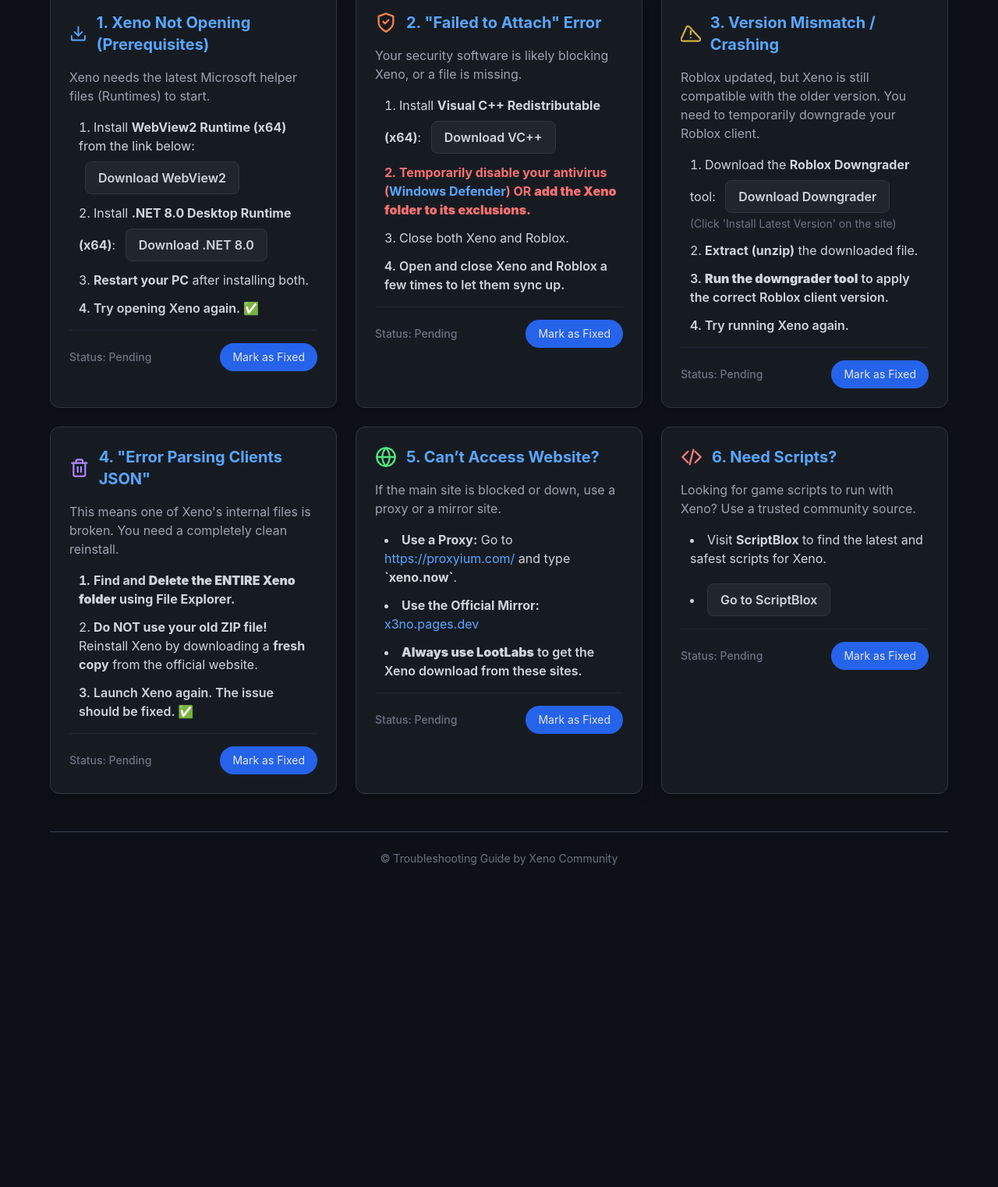
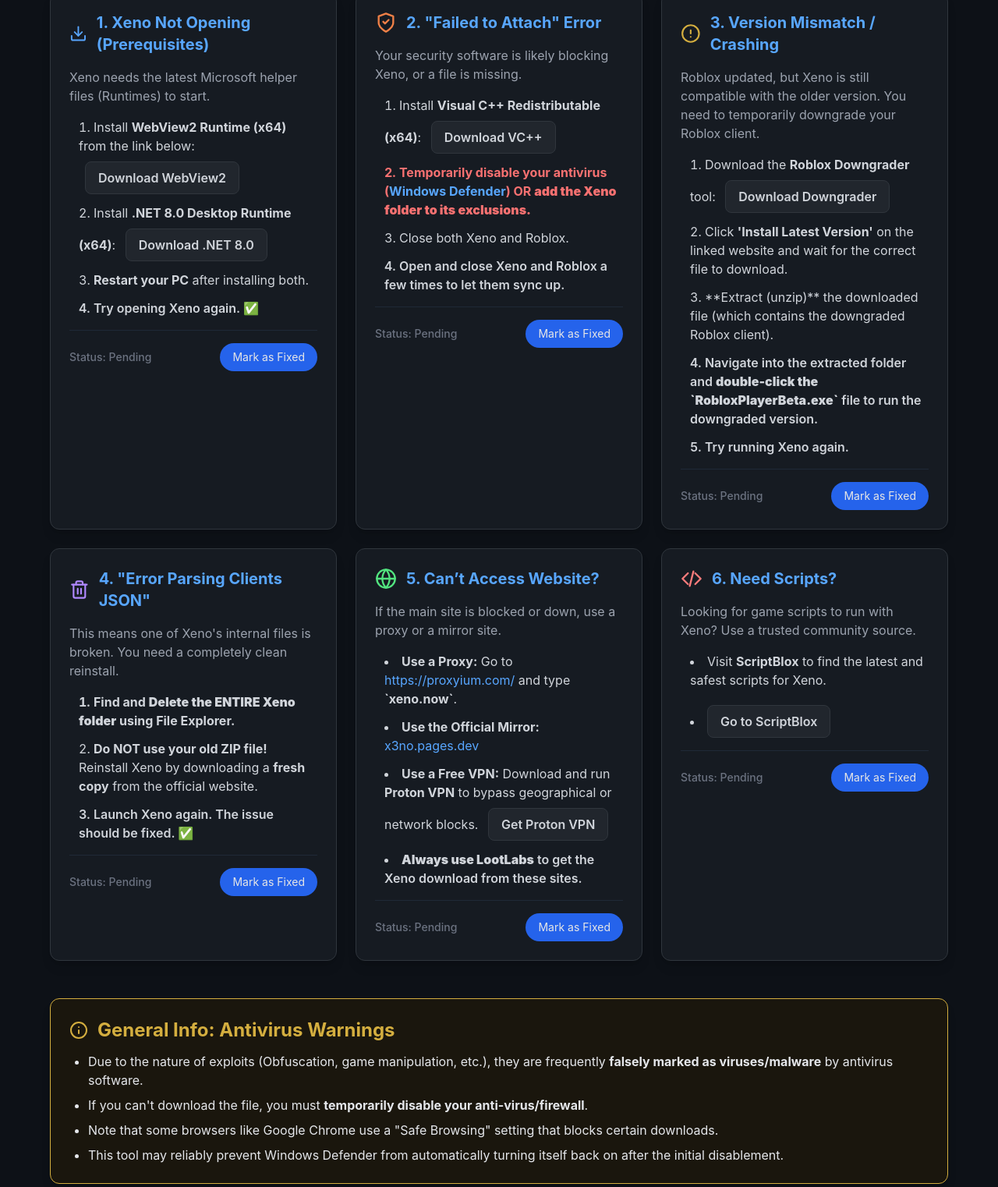
Before and after one commit to Dertme314/xeno-fixes, a plain HTML site: page index.html in a window 1280 px wide. Shown: the part 223-1745 px from the top of the page at 78% size. Before the commit the page ends 1366 px from the top, so only its background shows below. Drawn offline with nearby package versions, Linux system fonts and the light colour scheme; no server answers.

Commit message:
Enhance layout and styling for info section
Added styling for the General Info box and updated header and grid classes.

```diff
--- a/index.html
+++ b/index.html
@@ -57,6 +57,12 @@
         .fix-card {
             transition: border-color 0.3s, box-shadow 0.3s;
         }
+        /* Styling for the General Info box */
+        .info-box {
+            background-color: #1a160d; /* Dark, slightly yellow/orange background */
+            border: 1px solid #d4ae3f;
+            color: #d4ae3f;
+        }
     </style>
 </head>
 <body class="p-4 md:p-8">
@@ -65,14 +71,14 @@
 
         <!-- Header Section -->
         <header class="text-center mb-12 py-6 border-b border-gray-700">
-            <h1 class="text-4xl md:text-5xl font-extrabold mb-2">
+            <h1 class="4xl md:text-5xl font-extrabold mb-2">
                 Xeno <span class="accent-text">Fix-It</span> Guide
             </h1>
             <p class="text-gray-400 text-lg">Quick solutions for common Xeno errors. Mark steps as done to track your progress!</p>
         </header>
 
         <!-- Main Fixes Grid -->
-        <div class="grid grid-cols-1 md:grid-cols-2 lg:grid-cols-3 gap-6" id="fixes-grid">
+        <div class="grid grid-cols-1 md:grid-cols-2 lg:grid-cols-3 gap-6 mb-12" id="fixes-grid">
 
             <!-- FIX 1: Missing Prerequisites -->
             <div id="fix-1" class="fix-card p-6 bg-[#161b22] rounded-xl shadow-lg border border-[#30363d]">
@@ -150,8 +156,8 @@
             <!-- FIX 3: Version Mismatch Error (REINTRODUCED) -->
             <div id="fix-3" class="fix-card p-6 bg-[#161b22] rounded-xl shadow-lg border border-[#30363d]">
                 <div class="flex items-center mb-4">
-                    <!-- Icon: Alert/Mismatch -->
-                    <svg xmlns="http://www.w3.org/2000/svg" width="24" height="24" viewBox="0 0 24 24" fill="none" stroke="#d4ae3f" stroke-width="2" stroke-linecap="round" stroke-linejoin="round" class="w-7 h-7 mr-3"><path d="M10.29 3.86a2 2 0 0 0-3.1 0L.98 17.65a2 2 0 0 0 1.52 3.35H21.5a2 2 0 0 0 1.52-3.35z"/><line x1="12" y1="9" x2="12" y2="13"/><line x1="12" y1="17" x2="12.01" y2="17"/></svg>
+                    <!-- Icon: Alert/Mismatch (Now using AlertCircle) -->
+                    <svg xmlns="http://www.w3.org/2000/svg" width="24" height="24" viewBox="0 0 24 24" fill="none" stroke="#d4ae3f" stroke-width="2" stroke-linecap="round" stroke-linejoin="round" class="w-7 h-7 mr-3"><circle cx="12" cy="12" r="10"/><line x1="12" y1="8" x2="12" y2="12"/><line x1="12" y1="16" x2="12.01" y2="16"/></svg>
                     <h2 class="text-xl font-bold accent-text">3. Version Mismatch / Crashing</h2>
                 </div>
                 <p class="text-gray-400 mb-4">Roblox updated, but Xeno is still compatible with the older version. You need to temporarily downgrade your Roblox client.</p>
@@ -162,13 +168,15 @@
                         <a href="https://rdd.weao.gg/" target="_blank" class="link-button ml-2">
                             Download Downgrader
                         </a>
-                        <span class="text-sm text-gray-500 block mt-1">(Click 'Install Latest Version' on the site)</span>
                     </li>
                     <li class="text-gray-300">
-                        <strong>Extract (unzip)</strong> the downloaded file.
+                        Click <strong>'Install Latest Version'</strong> on the linked website and wait for the correct file to download.
+                    </li>
+                    <li class="text-gray-300">
+                        **Extract (unzip)** the downloaded file (which contains the downgraded Roblox client).
                     </li>
                     <li class="text-gray-300 font-semibold">
-                        <strong>Run the downgrader tool</strong> to apply the correct Roblox client version.
+                        Navigate into the extracted folder and <strong>double-click the `RobloxPlayerBeta.exe`</strong> file to run the downgraded version.
                     </li>
                     <li class="text-gray-300 font-semibold">
                         Try running Xeno again.
@@ -231,6 +239,12 @@
                         <strong>Use the Official Mirror:</strong>
                         <a href="https://x3no.pages.dev" target="_blank" class="accent-text hover:underline">x3no.pages.dev</a>
                     </li>
+                    <li class="text-gray-300">
+                        <strong>Use a Free VPN:</strong> Download and run <strong>Proton VPN</strong> to bypass geographical or network blocks.
+                        <a href="https://protonvpn.com/free-vpn/" target="_blank" class="link-button ml-2">
+                            Get Proton VPN
+                        </a>
+                    </li>
                     <li class="text-gray-300 font-semibold">
                         <strong>Always use LootLabs</strong> to get the Xeno download from these sites.
                     </li>
@@ -274,6 +288,30 @@
             <!-- End FIX 6 -->
 
         </div>
+
+        <!-- General Info Section -->
+        <div class="info-box p-6 rounded-xl shadow-lg mt-8">
+            <h2 class="text-2xl font-bold mb-3 flex items-center">
+                <!-- Icon: Info -->
+                <svg xmlns="http://www.w3.org/2000/svg" width="24" height="24" viewBox="0 0 24 24" fill="none" stroke="currentColor" stroke-width="2" stroke-linecap="round" stroke-linejoin="round" class="w-6 h-6 mr-3"><circle cx="12" cy="12" r="10"/><line x1="12" y1="16" x2="12" y2="12"/><line x1="12" y1="8" x2="12.01" y2="8"/></svg>
+                General Info: Antivirus Warnings
+            </h2>
+            <ul class="list-disc space-y-2 pl-6 text-gray-200">
+                <li>
+                    Due to the nature of exploits (Obfuscation, game manipulation, etc.), they are frequently <strong>falsely marked as viruses/malware</strong> by antivirus software.
+                </li>
+                <li>
+                    If you can't download the file, you must <strong>temporarily disable your anti-virus/firewall</strong>.
+                </li>
+                <li>
+                    Note that some browsers like Google Chrome use a "Safe Browsing" setting that blocks certain downloads.
+                </li>
+                <li>
+                    This tool may reliably prevent Windows Defender from automatically turning itself back on after the initial disablement.
+                </li>
+            </ul>
+        </div>
+        <!-- End General Info Section -->
 
         <footer class="text-center mt-12 pt-6 border-t border-gray-700 text-gray-500 text-sm">
             <p>&copy; Troubleshooting Guide by Xeno Community</p>
```
